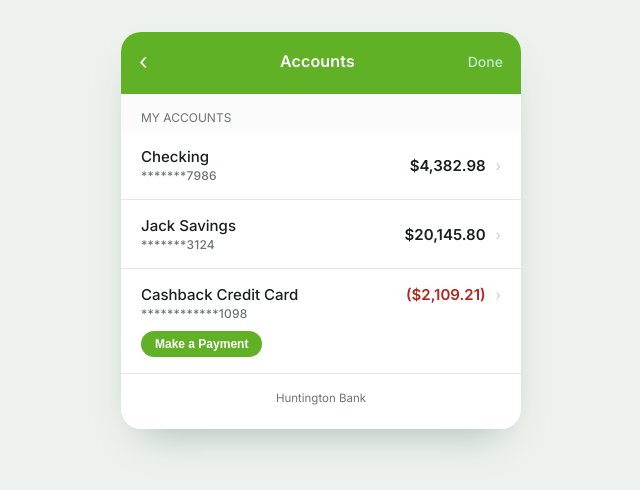
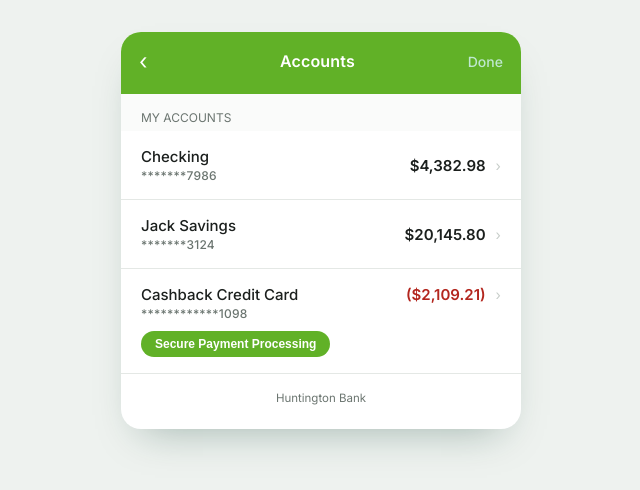
Before and after one commit to jamesdemoacct/HNB_AVA, a plain HTML site: page index.html in a window 1280 px wide. Shown: the whole page, without its empty margins (319-959 px from the left). Drawn offline with Linux system fonts and the light colour scheme.

Commit message:
Update index.html

```diff
--- a/index.html
+++ b/index.html
@@ -196,7 +196,7 @@
       <div class="account-left">
         <span class="account-name">Cashback Credit Card</span>
         <span class="account-number">************1098</span>
-        <button class="pay-btn" type="button">Make a Payment</button>
+        <button class="pay-btn" type="button">Secure Payment Processing</button>
       </div>
       <div class="account-right">
         <span class="balance negative">($2,109.21)</span>
```
